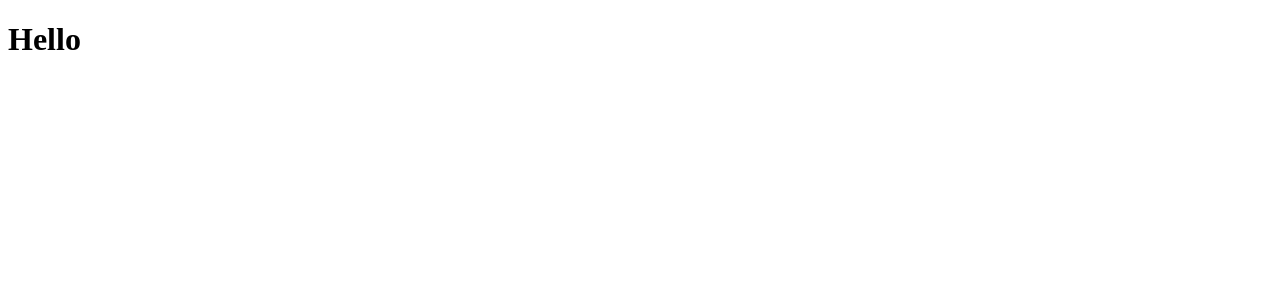
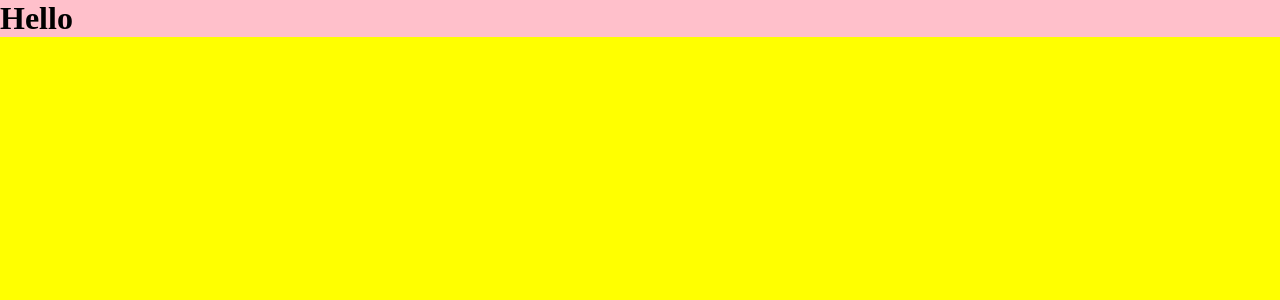
Before and after one commit to fernandojsmelo/curso-reactjs-nextjs-project-3, a React (Create React App) app: page / in a window 1280 px wide. Shown: the top 300 px of the page. Built offline with nearby package versions, Linux system fonts and the light colour scheme.

Commit message:
Configurando o Styles-Components

```diff
--- a/package.json
+++ b/package.json
@@ -9,6 +9,7 @@
     "react": "^18.2.0",
     "react-dom": "^18.2.0",
     "react-scripts": "5.0.1",
+    "styled-components": "^6.1.8",
     "web-vitals": "^2.1.4"
   },
   "scripts": {
--- a/src/index.jsx
+++ b/src/index.jsx
@@ -1,10 +1,12 @@
 import React from 'react';
 import ReactDOM from 'react-dom/client';
 import Home from './templates/App';
+import { GlobalStyles } from './styles/global-styles';
 
 const root = ReactDOM.createRoot(document.getElementById('root'));
 root.render(
   <React.StrictMode>
+    <GlobalStyles />
     <Home />
   </React.StrictMode>,
 );
--- /dev/null
+++ b/src/styles/global-styles.js
@@ -0,0 +1,12 @@
+import { createGlobalStyle } from 'styled-components';
+
+export const GlobalStyles = createGlobalStyle`
+  *{
+    margin: 0;
+    padding: 0;
+  }
+
+  body {
+    background: yellow;
+  }
+`;
--- a/src/templates/App/index.jsx
+++ b/src/templates/App/index.jsx
@@ -1,7 +1,11 @@
+import * as Styled from './styles';
+
 function Home() {
   return (
     <div className="App">
-      <h1>Hello </h1>
+      <Styled.Wrapper background="pink">
+        <h1>Hello </h1>
+      </Styled.Wrapper>
     </div>
   );
 }
--- /dev/null
+++ b/src/templates/App/styles.js
@@ -0,0 +1,7 @@
+import styled, { css } from 'styled-components';
+
+export const Wrapper = styled.div`
+  ${(props) => css`
+    background: ${props.background};
+  `};
+`;
```
Also changed, not shown: 2 other files (tests, documents, lock files or other folders).
